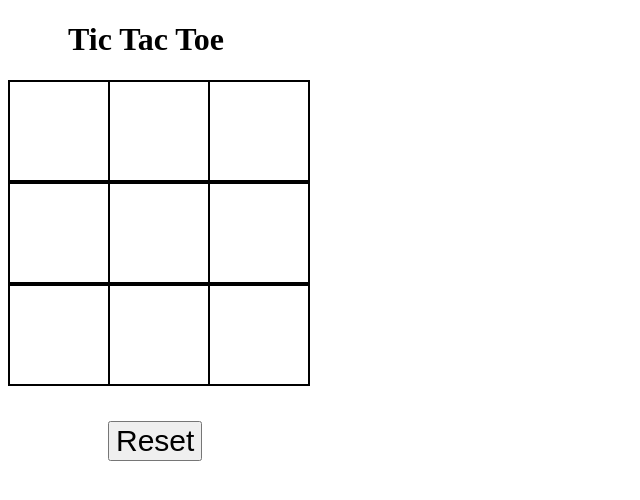
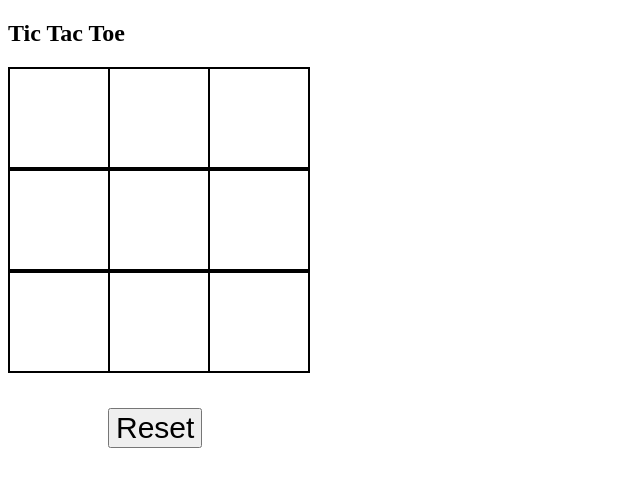
Before and after one commit to vishnu6960/TICTACTOE-computer-, a plain HTML site: page index.html in a window 1280 px wide. Shown: the whole page, without its empty margins (0-640 px from the left). Drawn offline with Linux system fonts and the light colour scheme.

Commit message:
last update

```diff
--- a/index.html
+++ b/index.html
@@ -7,7 +7,7 @@
     <title>Document</title>
 </head>
 <body>
-    <h1>Tic Tac Toe</h1>
+    <h2>Tic Tac Toe</h2>
   <div id="box">
     <div class="row">
         <div class="col" onclick="step(0)"></div>
```
